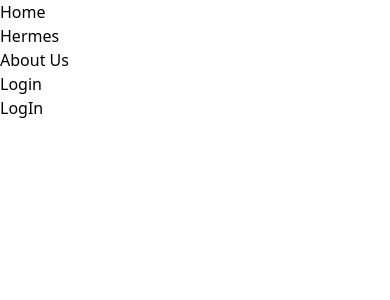
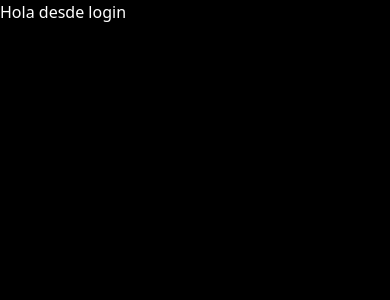
Before and after one commit to Crescens-Henry/Hermes-Project-Interface, a React (Create React App) app: page /Login in a window 390 px wide. Shown: the top 300 px of the page. Built offline with nearby package versions, Linux system fonts and the light colour scheme.

Commit message:
quick fix

```diff
--- a/src/App.js
+++ b/src/App.js
@@ -5,13 +5,12 @@
 import Login from "./pages/LogIn";
 import Register from "./pages/Register";
 import AboutUs from "./pages/AboutUs";
-import Nav from "./components/Nav";
+
 export default function App() {
   return (
     <>
       <BrowserRouter>
-        <div>
-          <Nav />
+        <div className="bg-black text-white w-full h-screen overflow-hidden">
           <Routes>
             <Route path="" element={<Home />} />
             <Route path="/Hermes" element={<Hermes />} />
--- /dev/null
+++ b/src/Styles.js
@@ -0,0 +1,30 @@
+const styles = {
+  boxWidth: "xl:max-w-[1280px] w-full",
+
+  heading2:
+    "font-poppins font-semibold xs:text-[48px] text-[40px] text-white xs:leading-[76.8px] leading-[66.8px] w-full",
+  paragraph:
+    "font-poppins font-normal text-dimWhite text-[18px] leading-[30.8px]",
+
+  flexCenter: "flex justify-center items-center",
+  flexStart: "flex justify-center items-start",
+
+  paddingX: "sm:px-16 px-6",
+  paddingY: "sm:py-16 py-6",
+  padding: "sm:px-16 px-6 sm:py-12 py-4",
+
+  marginX: "sm:mx-16 mx-6",
+  marginY: "sm:my-16 my-6",
+};
+
+export const layout = {
+  section: `flex md:flex-row flex-col ${styles.paddingY}`,
+  sectionReverse: `flex md:flex-row flex-col-reverse ${styles.paddingY}`,
+
+  sectionImgReverse: `flex-1 flex ${styles.flexCenter} md:mr-10 mr-0 md:mt-0 mt-10 relative`,
+  sectionImg: `flex-1 flex ${styles.flexCenter} md:ml-10 ml-0 md:mt-0 mt-10 relative`,
+
+  sectionInfo: `flex-1 ${styles.flexStart} flex-col`,
+};
+
+export default styles;
--- /dev/null
+++ b/src/pages/LogIn.js
@@ -0,0 +1,12 @@
+import React from "react";
+import { Logo } from "./../Assets/Img/codex.png";
+
+export default function LogIn() {
+  return (
+    <>
+      <div className="text-white">
+        <h1>Hola desde login</h1>
+      </div>
+    </>
+  );
+}
--- a/src/pages/LogIn.jsx
+++ /dev/null
@@ -1,9 +0,0 @@
-import React from "react";
-
-export default function LogIn() {
-  return (
-    <>
-      <div>LogIn</div>
-    </>
-  );
-}
```
Also changed, not shown: src/Assets/Img/codex.png (added), src/components/Nav.js (renamed from src/components/Nav.jsx), src/pages/AboutUs.js (renamed from src/pages/AboutUs.jsx), src/pages/Hermes.js (renamed from src/pages/Hermes.jsx), src/pages/Home.js (renamed from src/pages/Home.jsx), src/pages/Register.js (renamed from src/pages/Register.jsx).
